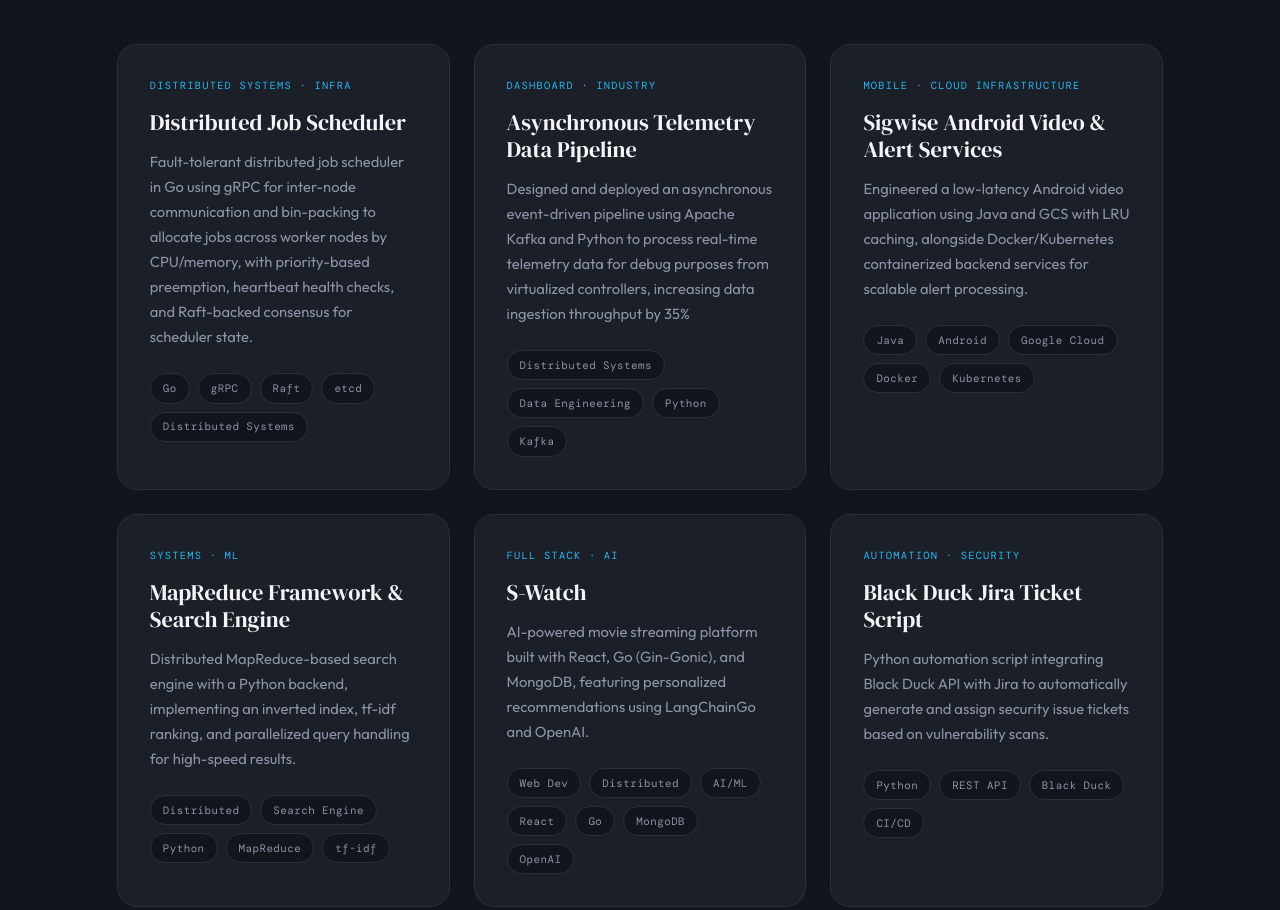
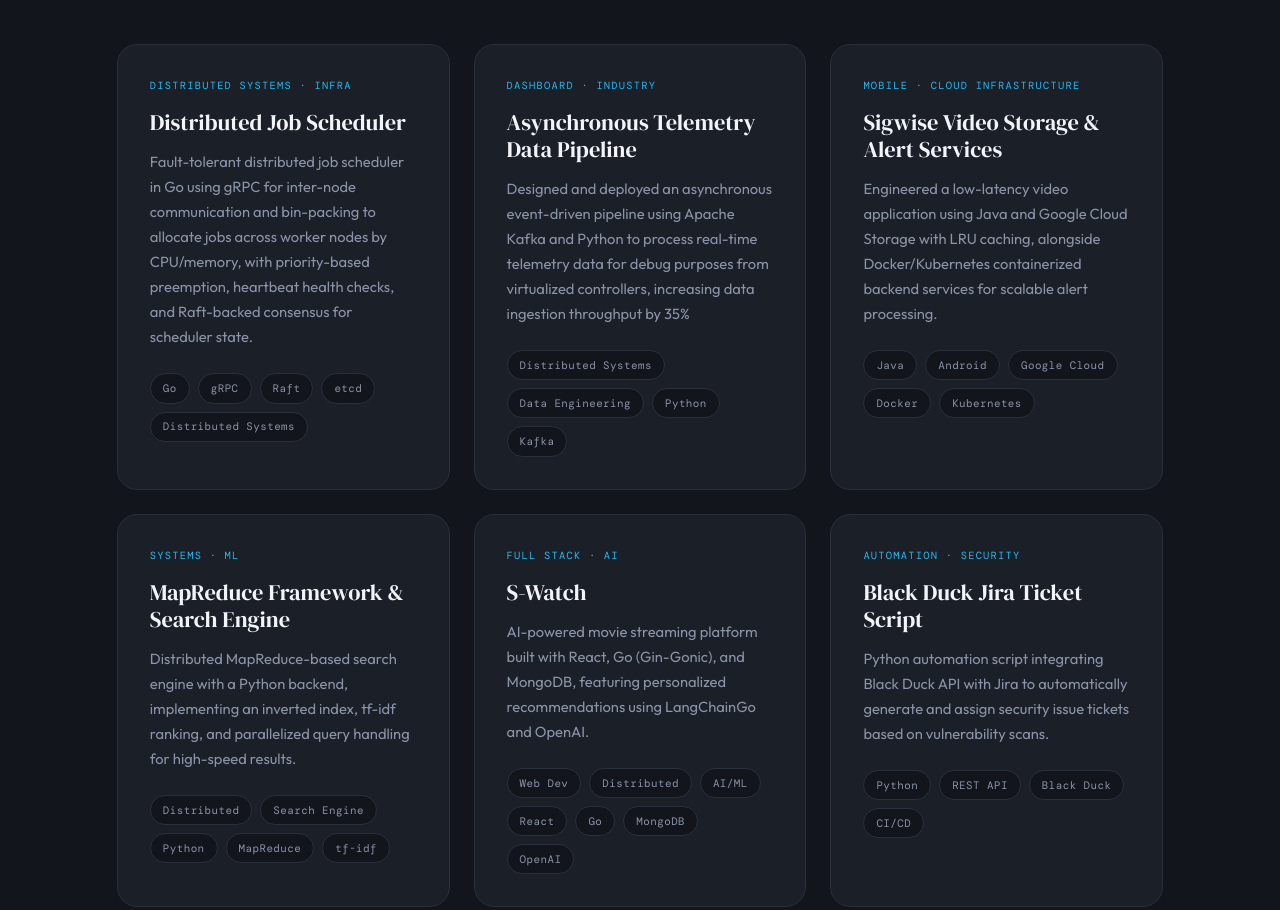
Before and after one commit to AndrewShao628/AndrewShao628.github.io, a website: page index.html in a window 1280 px wide. Shown: the part 977-1887 px from the top of the page. Drawn offline with nearby package versions, Linux system fonts and the light colour scheme; files whose address does not match are found by name; a web font is replaced by a local one.

Commit message:
Update index.html

```diff
--- a/index.html
+++ b/index.html
@@ -94,8 +94,8 @@ telemetry data for debug purposes from virtualized controllers, increasing data
 
       <div class="project-card" style="--delay: 160ms">
         <div class="card-tag">Mobile · Cloud Infrastructure</div>
-        <h3>Sigwise Android Video & Alert Services</h3>
-        <p>Engineered a low-latency Android video application using Java and GCS with LRU caching, alongside Docker/Kubernetes containerized backend services for scalable alert processing.</p>
+        <h3>Sigwise Video Storage & Alert Services</h3>
+        <p>Engineered a low-latency video application using Java and Google Cloud Storage with LRU caching, alongside Docker/Kubernetes containerized backend services for scalable alert processing.</p>
         <div class="card-chips">
           <span>Java</span><span>Android</span><span>Google Cloud</span><span>Docker</span><span>Kubernetes</span>
         </div>
```
